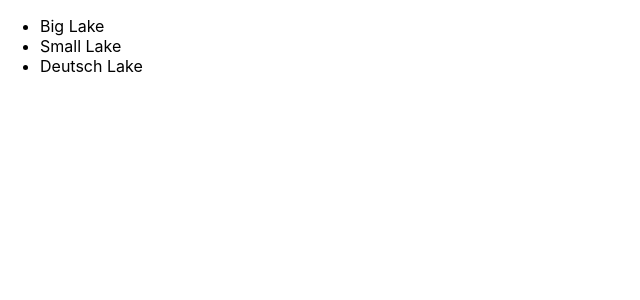
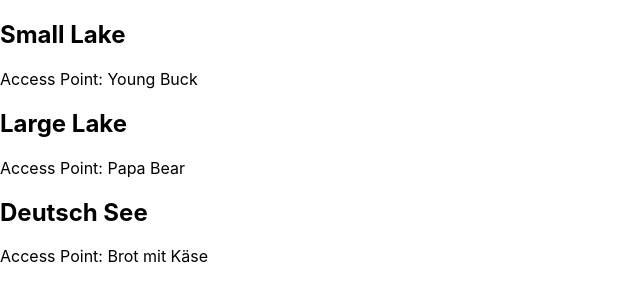
Before and after one commit to vincent-buchner/react-tutorial, a React (Create React App) app: page / in a window 1280 px wide. Shown: the top 300 px of the page, without its empty margins (0-640 px from the left). Built offline with nearby package versions, Linux system fonts and the light colour scheme.

Commit message:
Added keys to the list of objects

```diff
--- a/src/index.js
+++ b/src/index.js
@@ -2,14 +2,22 @@ import React from 'react';
 import ReactDOM from 'react-dom';
 import './index.css';
 
-const lakeList = ["Big Lake", "Small Lake", "Deutsch Lake"];
+const lakeList = [
+  {id: "1", name:"Small Lake", trialhead:"Young Buck"},
+  {id: "2", name:"Large Lake", trialhead:"Papa Bear"},
+  {id: "3", name:"Deutsch See", trialhead:"Brot mit Käse"}
+];
 
 function App({lakes}) {
   return(
     // For each lake in the array, put it inside that JSX code
-    <ul>
-      {lakes.map(lake => <li>{lake}</li>)}
-    </ul>
+    <div>
+      {lakes.map(lake =>
+      <div key={lakes.id}>
+        <h2>{lake.name}</h2>
+        <p>Access Point: {lake.trialhead}</p>
+      </div>)}
+    </div>
   )
 }
 
```
